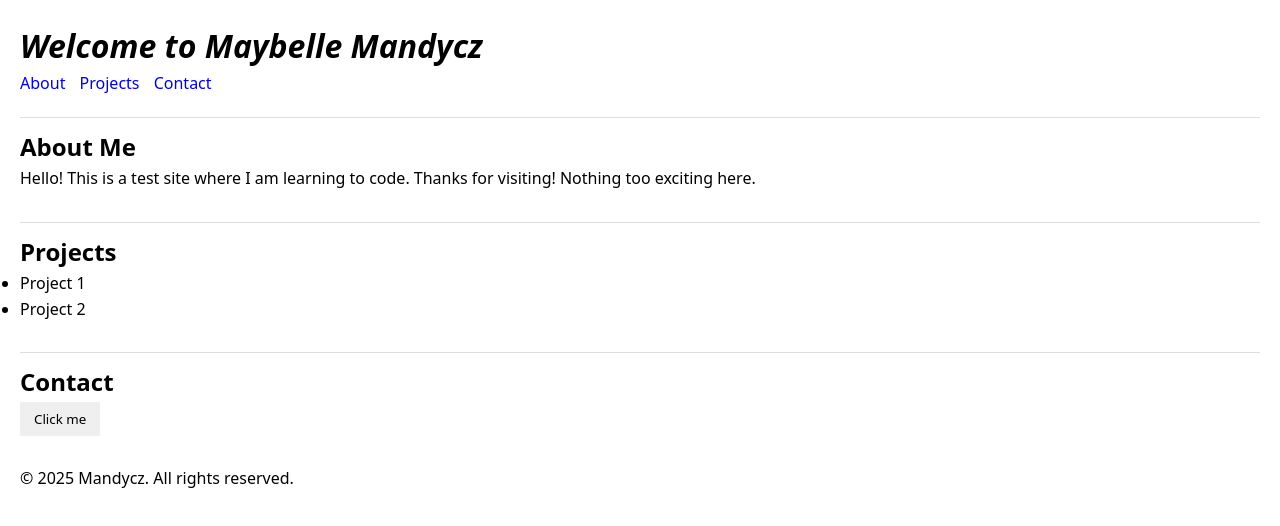
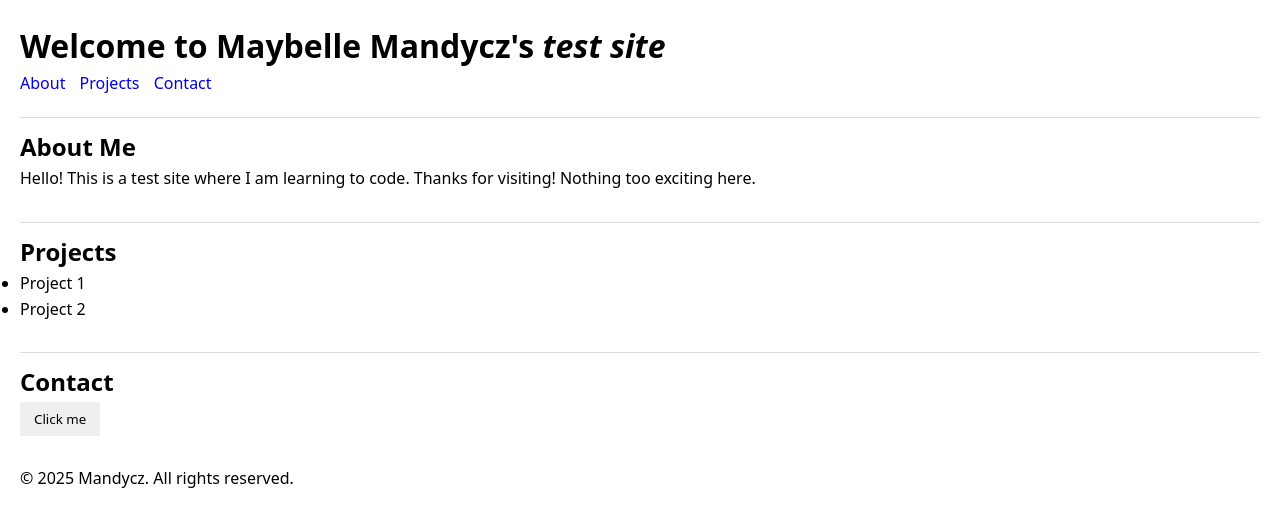
Before and after one commit to mmandycz/Test_Code, a plain HTML site: page index.html in a window 1280 px wide. Drawn offline with Linux system fonts and the light colour scheme.

Commit message:
Update index.html

```diff
--- a/index.html
+++ b/index.html
@@ -8,7 +8,7 @@
 </head>
 <body>
   <header>
-    <h1><i>Welcome to Maybelle Mandycz</i></h1>
+    <h1>Welcome to Maybelle Mandycz's <i>test site</i></h1>
     <nav>
       <a href="#about">About</a>
       <a href="#projects">Projects</a>
```
